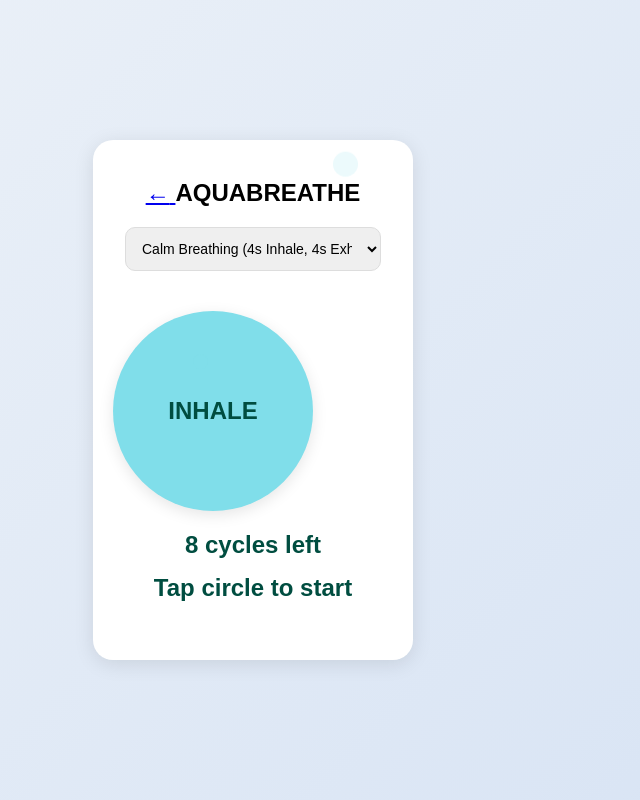
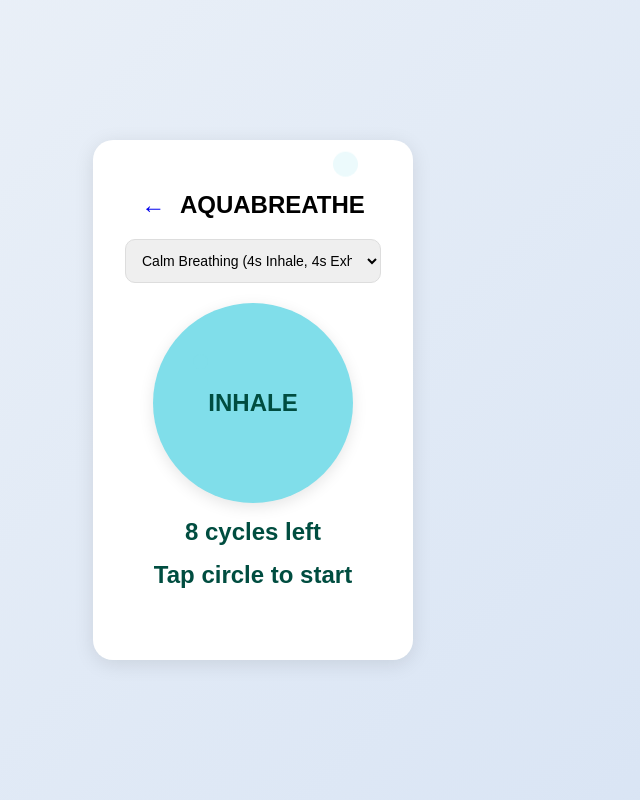
Before and after one commit to tatarr888/lightmind.github.io, a plain HTML site: page med.html in a window 1280 px wide. Shown: the whole page, without its empty margins (387-1027 px from the left). Drawn offline with Linux system fonts and the light colour scheme.

Commit message:
update med

```diff
--- a/med.html
+++ b/med.html
@@ -49,8 +49,13 @@
             font-weight: bold;
             cursor: pointer;
             transition: transform 4s ease-in-out;
-            margin: 20px;
+            margin: auto;
             box-shadow: 0 4px 15px rgba(0,0,0,0.1);
+
+        }
+        .header a {
+            text-decoration: none;
+            margin-right: 8px;
         }
 
         #breathing-type {
```
